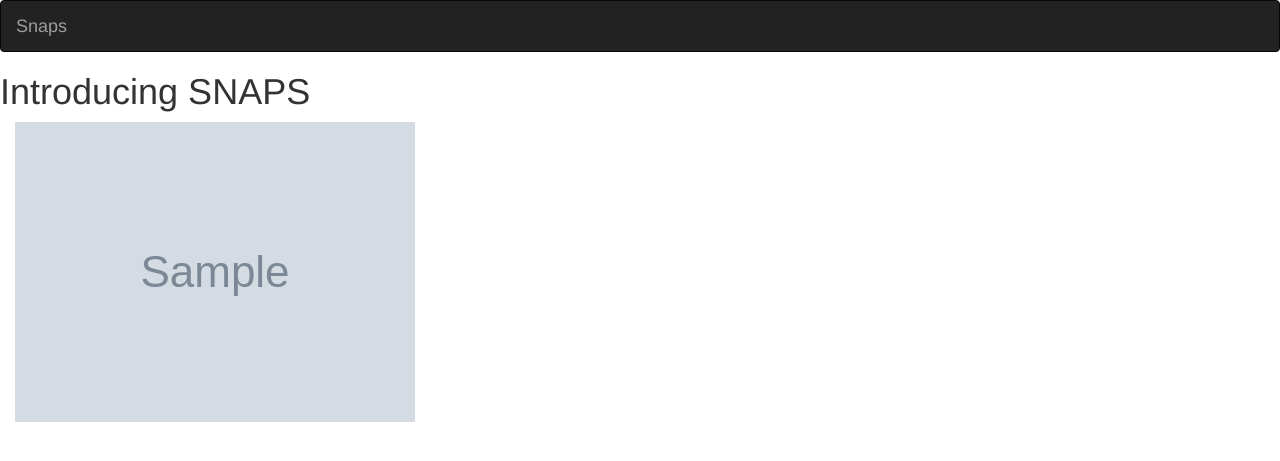
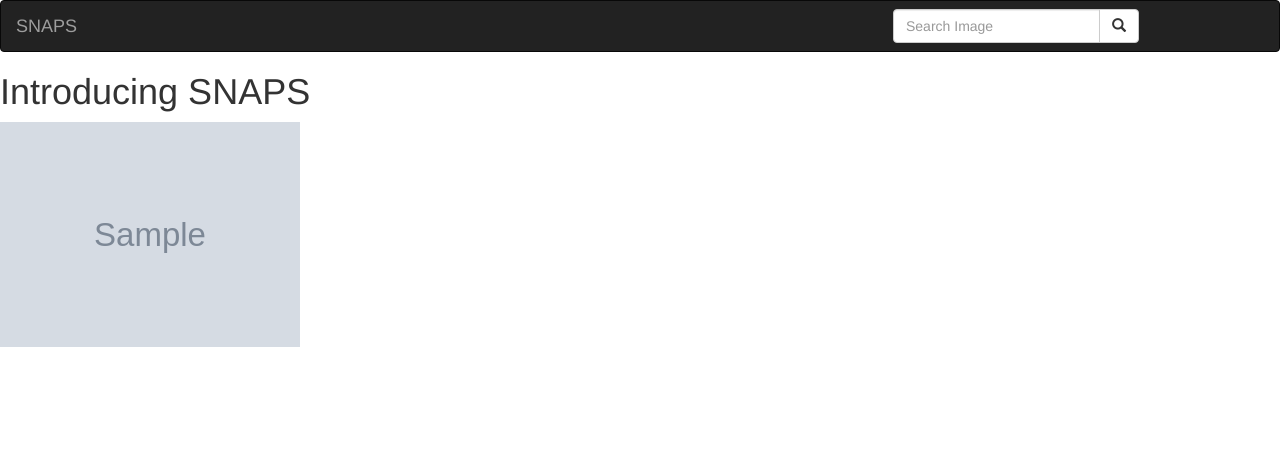
Before and after one commit to thuitafaith/My-gallery, a Django app: template snaps/templates/intro.html in a window 1280 px wide. Shown: the top 461 px of the page. Run offline with Django 3.2, Linux system fonts and the light colour scheme; tables that the repository leaves empty hold one stand-in row (values such as "Sample post"); the template is opened without the code that fills it: values that come from a table or form of the project are taken from there, most other values are stand-ins (such as "Sample title", 1, 10 or a date in 2020); grey boxes marked "Sample" are stand-in pictures; parts of the project's set-up code (start-up, migrations or seed data) failed here and were passed over; some libraries are stand-ins or nearby versions.

Commit message:
created new template file search.html

```diff
--- a/snaps/templates/intro.html
+++ b/snaps/templates/intro.html
@@ -1,11 +1,20 @@
 {% extends 'base.html' %}
+{% load bootstrap3 %}
 {% block content %}
 <h1>Introducing SNAPS</h1>
 {% for img in images %}
-<div class='container-fluid'>
-<img src="{{img.image_link.url}}" class="img-responsive" alt="">
+<img id ="img"src="{{img.image_link.url}}" class="img-responsive" alt="" width="300" height ="200">
+<div id="myModal" class="modal">
 
+  <!-- The Close Button -->
+  <span class="close">&times;</span>
+
+  <!-- Modal Content (The Image) -->
+  <img class="modal-content" id="img01">
+
+  <!-- Modal Caption (Image Text) -->
+  <div id="caption"></div>
 </div>
-</div>
+
 {% endfor %}
 {% endblock %}
--- a/snaps/templates/navbar.html
+++ b/snaps/templates/navbar.html
@@ -9,8 +9,24 @@
   <nav class="navbar navbar-inverse">
    <div class="container-fluid">
      <div class="navbar-header">
-      <a class="navbar-brand" href="{% url 'intro' %}">Snaps</a>
+       <a class="navbar-brand" href="{% url 'intro' %}">SNAPS</a>
      </div>
+
+     <!-- Adding a search form  -->
+     <div class="col-sm-4 col-md-4 navbar-right">
+
+       <form class="navbar-form" role="search">
+
+         <div class="input-group">
+           <input type="text" class="form-control" placeholder="Search Image" name="image">
+           <div class="input-group-btn">
+             <button class="btn btn-default" type="submit"><i class="glyphicon glyphicon-search"></i></button>
+           </div>
+         </div>
+
+       </form>
+     </div>
+     <!-- search form end -->
    </div>
  </nav>
 </body>
--- a/snaps/urls.py
+++ b/snaps/urls.py
@@ -5,6 +5,7 @@ from . import views
 
 urlpatterns=[
     url(r'^$',views.intro,name = 'intro')
+    url(r'^search/',views.search, name='search')
 ]
 if settings.DEBUG:
     urlpatterns+= static(settings.MEDIA_URL, document_root = settings.MEDIA_ROOT)
--- a/snaps/views.py
+++ b/snaps/views.py
@@ -5,3 +5,9 @@ def intro(request):
     images = Image.objects.all()
 
     return render(request, 'intro.html',{'images':images})
+def search_results(request):
+    if 'image' in request.GET and request.GET["image"]:
+        search_term = request.GET.get("image")
+        searched_images = Image.search_by_loc(search_term)
+
+        return render(request,'search.html',{"message":message,"images":searched_images})
```
Also changed, not shown: snaps/static/css/intro.css (+79 -0 lines), snaps/static/js/modal.js (added, +20 -0 lines), snaps/templates/search.html (added). Lines whose indentation alone changed are shown as unchanged.
